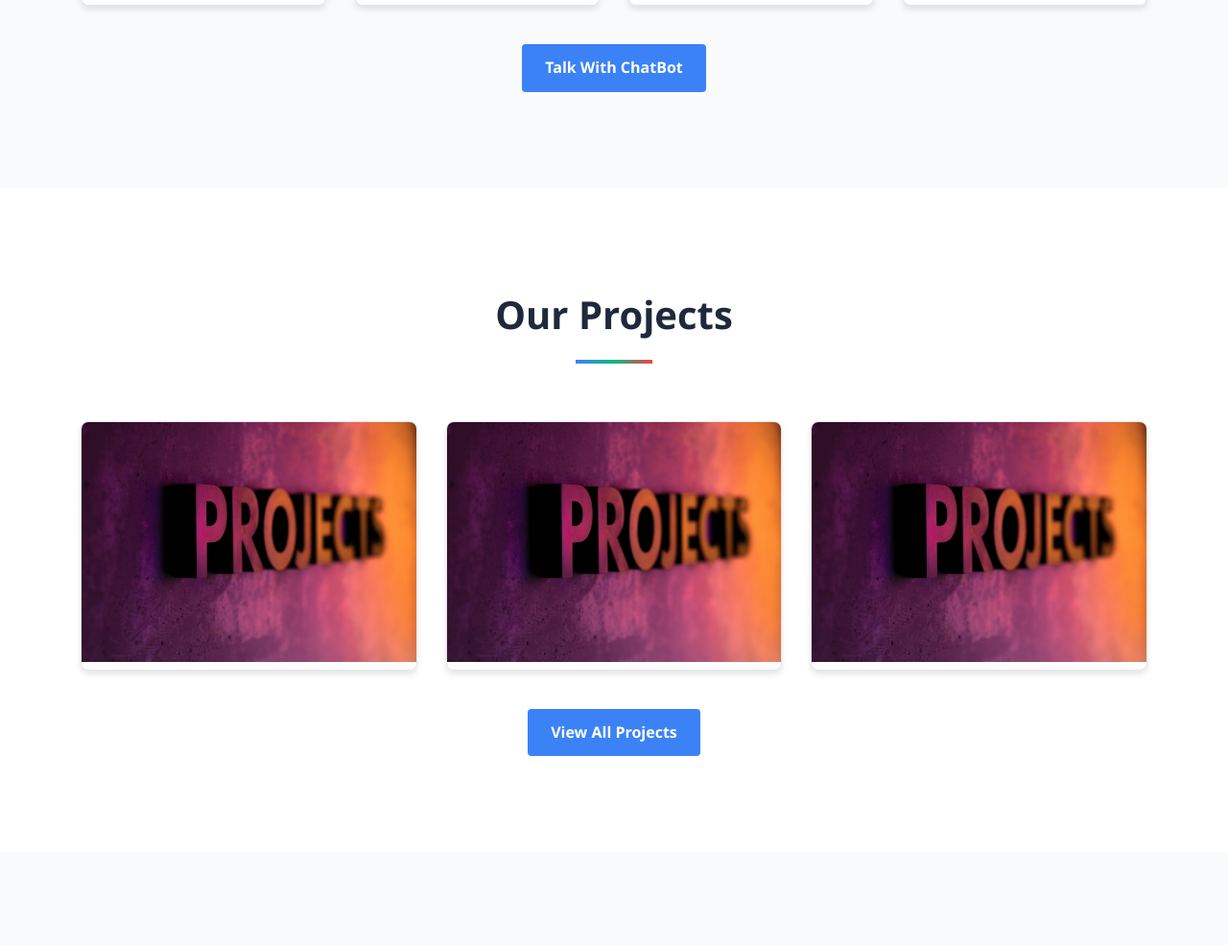
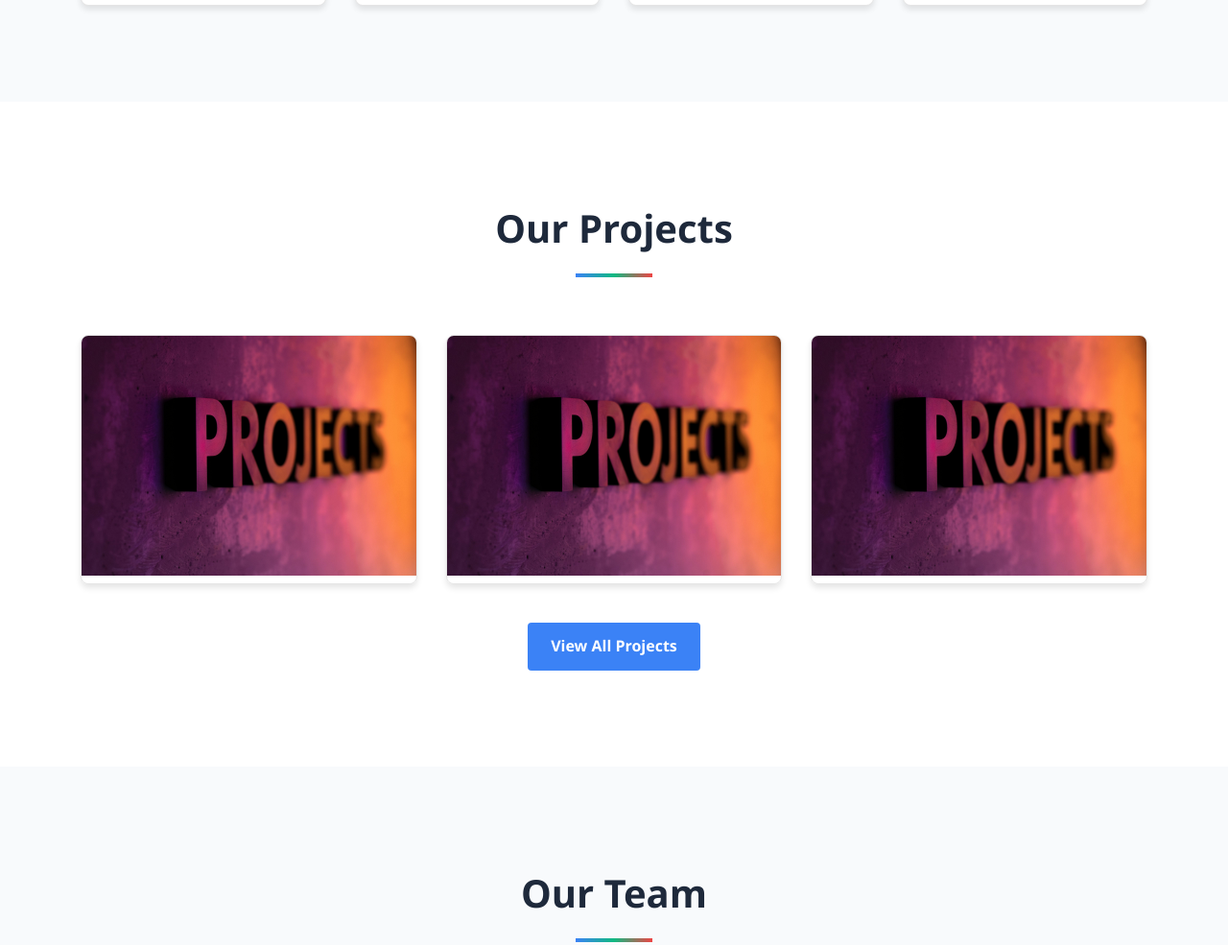
Before and after one commit to thedevguruwebsite/Website, a plain HTML site: page index.html in a window 1280 px wide. Shown: the part 1954-2939 px from the top of the page at 96% size. Drawn offline with nearby package versions, Linux system fonts and the light colour scheme.

Commit message:
index.html

```diff
--- a/index.html
+++ b/index.html
@@ -119,9 +119,6 @@
                     <p>Full deployment services to get your website live and running smoothly.</p>
                     <a href="order.html" class="service-link">Get Started <i class="fas fa-arrow-right"></i></a>
                 </div>
-            </div>
-            <div class="text-center">
-                <a href="assistant_chatbot.html" class="btn btn-blue">Talk With ChatBot</a>
             </div>
         </div>
     </section>
```
